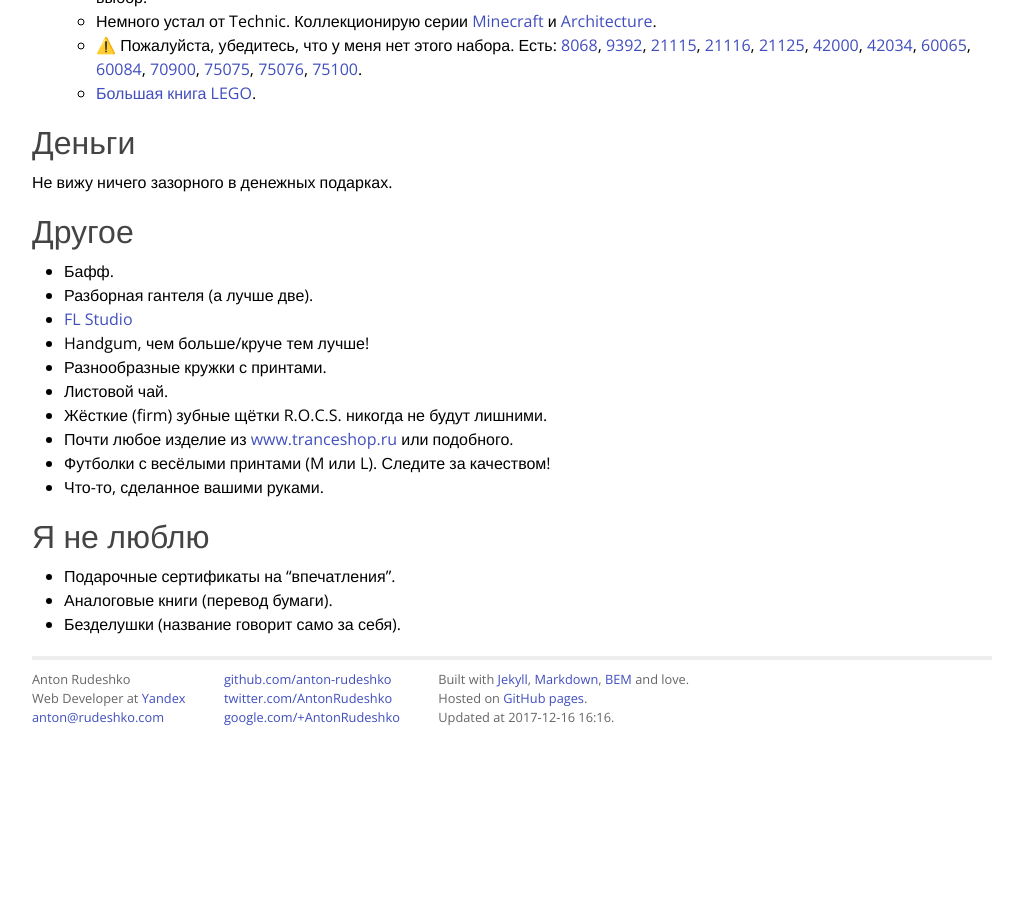
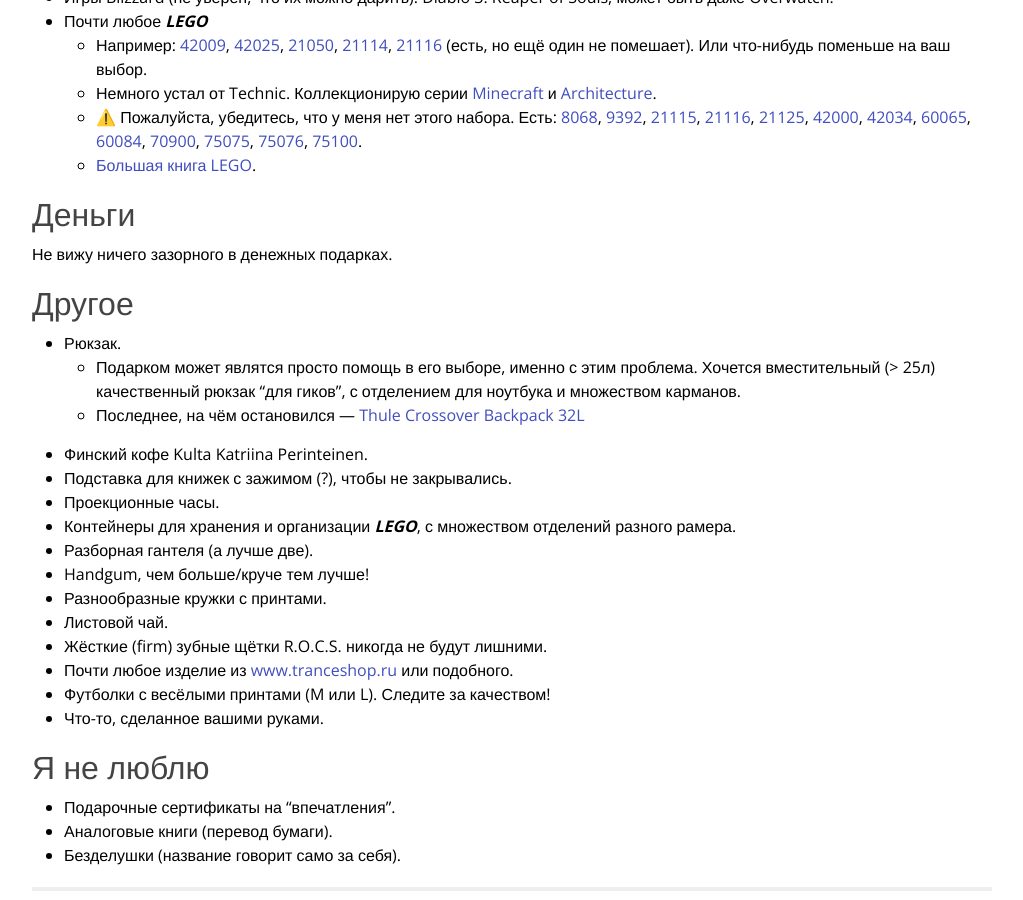
Before and after one commit to anton-rudeshko/anton-rudeshko.github.io, a Jekyll site: the page built from wishlist/index.md, in a window 1280 px wide and 900 px high, scrolled down 1154 px. Shown: the whole window, without its empty margins (128-1151 px from the left). Built offline with Jekyll 4.4.1, drawn with Linux system fonts in a browser that asks for light colours; comment, search, counter and statistics services are not loaded; before the commit the page ends 1896 px from its top, so only the background shows below that; some of the changed text lies outside the part shown.

Commit message:
Yet another wishlist update

```diff
--- a/wishlist/index.md
+++ b/wishlist/index.md
@@ -5,27 +5,32 @@ title: Anton Rudeshko Wishlist
 
 # Anton Rudeshko Wishlist
 
-*Обновлено 01.11.2017.*
+*Обновлено 13.12.2017.*
 
 ## Железо
 
 По убыванию:
 
   * Закрытая проводная геймерская USB гарнитура. Присматриваюсь к [HyperX Cloud][hyperx] (именно первой версии).
+  * Дисплей [DELL U2715H][dell].
   * Открытые мониторные наушники, например: [Sennheiser HD 518][hd-518]
-  * Читалка Amazon Kindle
+  * Читалка Amazon Kindle.
     * Не разбираюсь в них, так что доверяю годноту вышему выбору.
+  * [JBL Charge 3][jbl] или новее. Цвет без разницы.
   * [Native Instruments Traktor Kontrol F1][ni-kontrol-f1]
   * [Native Instruments Traktor Kontrol S5][ni-kontrol-s5]
   * ? Аудиокарта, например: [Focusrite Scarlett 2i2][focusrite]
     * Кажется, пока не нужна, так как есть встроенная в Traktor Kontrol S2.
-  * Двухдисковый сетевой накопитель (NAS; Synology/QNAP) или диски к нему (4+ TB).
+  * Двухдисковый сетевой накопитель (NAS; Synology/QNAP) или диски к нему (WD Red 4+ TB). Самая подходящая модель на данный момент — [QNAP TS-251][qnap].
 
 [hyperx]: https://market.yandex.ru/product/12241602
+[dell]: https://market.yandex.ru/product/11131926
 [hd-518]: https://market.yandex.ru/product/6516805
+[jbl]: https://market.yandex.ru/product/13925684
 [ni-kontrol-s5]: http://www.native-instruments.com/en/products/traktor/dj-controllers/traktor-kontrol-s5/
 [ni-kontrol-f1]: http://www.native-instruments.com/en/products/traktor/dj-controllers/traktor-kontrol-f1/
 [focusrite]: http://market.yandex.ru/model.xml?modelid=7754997&hid=91027
+[qnap]: https://market.yandex.ru/product/10989697
 
 Есть:
 
@@ -91,9 +96,14 @@ title: Anton Rudeshko Wishlist
 
 ## Другое
 
-  * Бафф.
+  * Рюкзак.
+    * Подарком может являтся просто помощь в его выборе, именно с этим проблема. Хочется вместительный (> 25л) качественный рюкзак "для гиков", с отделением для ноутбука и множеством карманов.
+    * Последнее, на чём остановился — [Thule Crossover Backpack 32L][thule]
+  * Финский кофе Kulta Katriina Perinteinen.
+  * Подставка для книжек с зажимом (?), чтобы не закрывались.
+  * Проекционные часы.
+  * Контейнеры для хранения и организации ***LEGO***, с множеством отделений разного рамера.
   * Разборная гантеля (а лучше две).
-  * [FL Studio][fl-studio]
   * Handgum, чем больше/круче тем лучше!
   * Разнообразные кружки с принтами.
   * Листовой чай.
@@ -102,7 +112,7 @@ title: Anton Rudeshko Wishlist
   * Футболки с весёлыми принтами (M или L). Следите за качеством!
   * Что-то, сделанное вашими руками.
 
-[fl-studio]: https://support.image-line.com/jshop/shop.php
+[thule]: https://www.thule.com/ru-ru/ru/backpacks/laptop-backpacks/thule-crossover-backpack-32l-_-tl_85854231374
 
 ## Я не люблю
 
```
